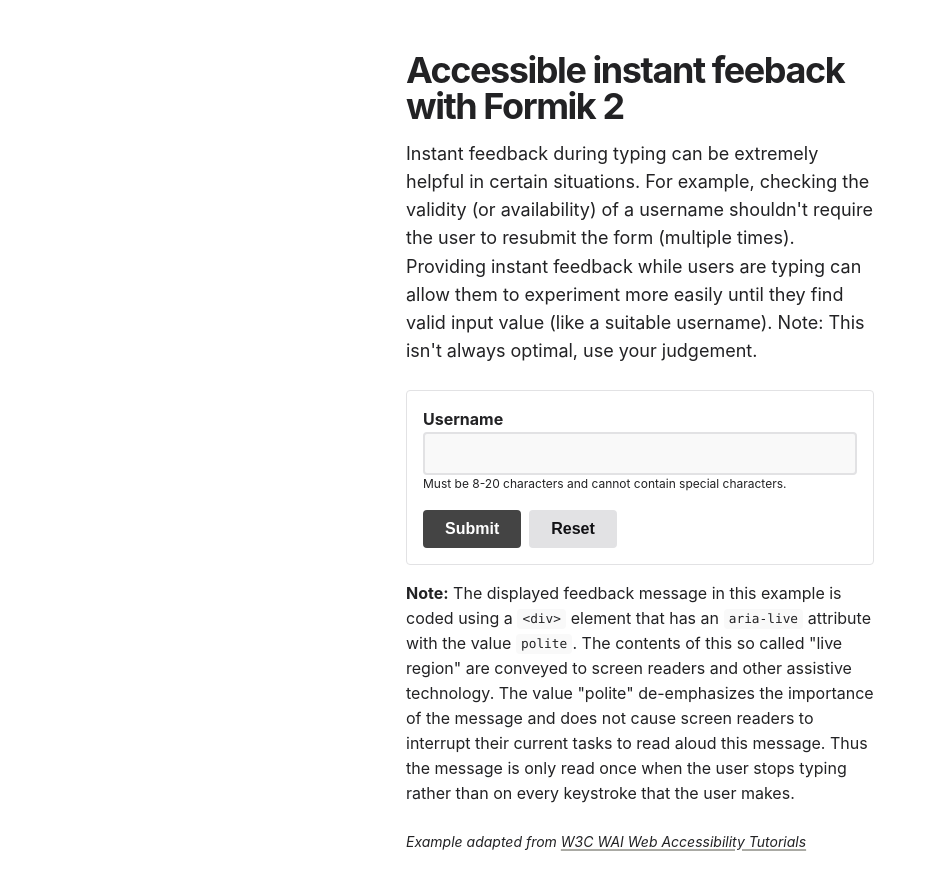
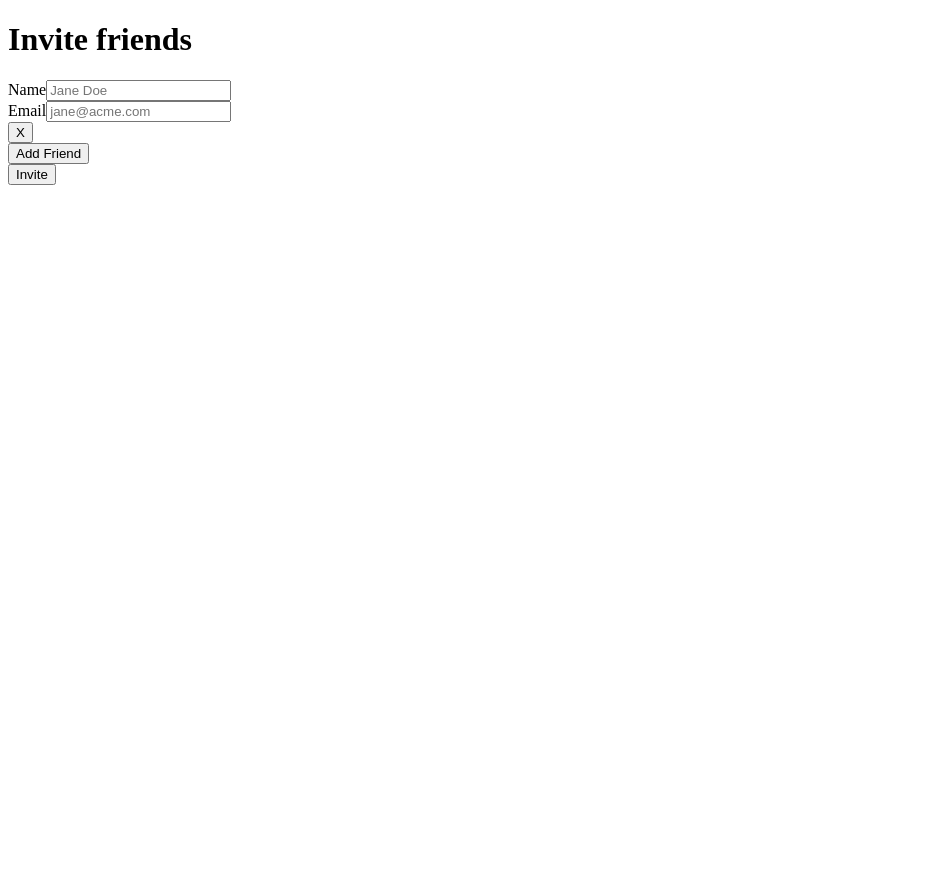
Before and after one commit to bunyaminmrcn/formik-examples, a React (Create React App) app: page / in a window 1280 px wide. Shown: the top 890 px of the page, without its empty margins (0-929 px from the left). After the commit the page ends 800 px from the top, so only its background shows below. Built offline with nearby package versions, Linux system fonts and the light colour scheme; the HTML template or start-up script is replaced by a standard one.

Commit message:
add array fields

```diff
--- a/src/App.js
+++ b/src/App.js
@@ -3,12 +3,13 @@
 //import Checkbox from  './examples/checkbox';
 //import RadioGroup from  './examples/radio-group';
 //import DependentFields from  './examples/dependent-fields';
-import InstantFeedback from  './examples/instant-feedback';
+//import InstantFeedback from  './examples/instant-feedback';
+import ArrayFields from  './examples/array-fields';
 
 function App() {
   return (
     <div className="App">
-      <InstantFeedback />
+      <ArrayFields />
     </div>
   );
 }
--- /dev/null
+++ b/src/examples/array-fields.js
@@ -0,0 +1,85 @@
+import React from 'react';
+import { Formik, Field, Form, ErrorMessage, FieldArray } from 'formik';
+
+const initialValues = {
+  friends: [
+    {
+      name: '',
+      email: '',
+    },
+  ],
+};
+
+const InviteFriends = () => (
+  <div>
+    <h1>Invite friends</h1>
+    <Formik
+      initialValues={initialValues}
+      onSubmit={async (values) => {
+        await new Promise((r) => setTimeout(r, 500));
+        alert(JSON.stringify(values, null, 2));
+      }}
+    >
+      {({ values }) => (
+        <Form>
+          <FieldArray name="friends">
+            {({ insert, remove, push }) => (
+              <div>
+                {values.friends.length > 0 &&
+                  values.friends.map((friend, index) => (
+                    <div className="row" key={index}>
+                      <div className="col">
+                        <label htmlFor={`friends.${index}.name`}>Name</label>
+                        <Field
+                          name={`friends.${index}.name`}
+                          placeholder="Jane Doe"
+                          type="text"
+                        />
+                        <ErrorMessage
+                          name={`friends.${index}.name`}
+                          component="div"
+                          className="field-error"
+                        />
+                      </div>
+                      <div className="col">
+                        <label htmlFor={`friends.${index}.email`}>Email</label>
+                        <Field
+                          name={`friends.${index}.email`}
+                          placeholder="jane@acme.com"
+                          type="email"
+                        />
+                        <ErrorMessage
+                          name={`friends.${index}.name`}
+                          component="div"
+                          className="field-error"
+                        />
+                      </div>
+                      <div className="col">
+                        <button
+                          type="button"
+                          className="secondary"
+                          onClick={() => remove(index)}
+                        >
+                          X
+                        </button>
+                      </div>
+                    </div>
+                  ))}
+                <button
+                  type="button"
+                  className="secondary"
+                  onClick={() => push({ name: '', email: '' })}
+                >
+                  Add Friend
+                </button>
+              </div>
+            )}
+          </FieldArray>
+          <button type="submit">Invite</button>
+        </Form>
+      )}
+    </Formik>
+  </div>
+);
+
+export default InviteFriends;
```
